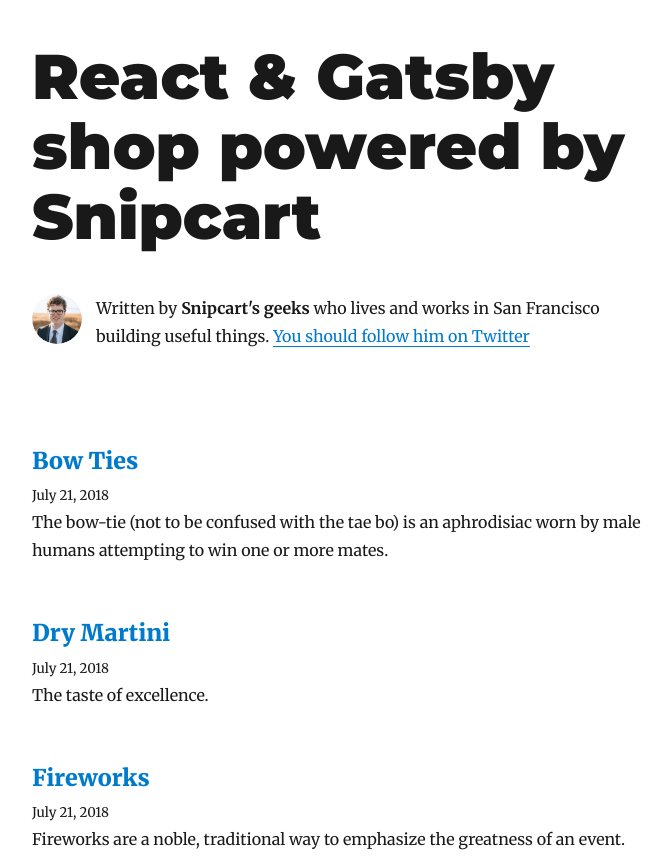
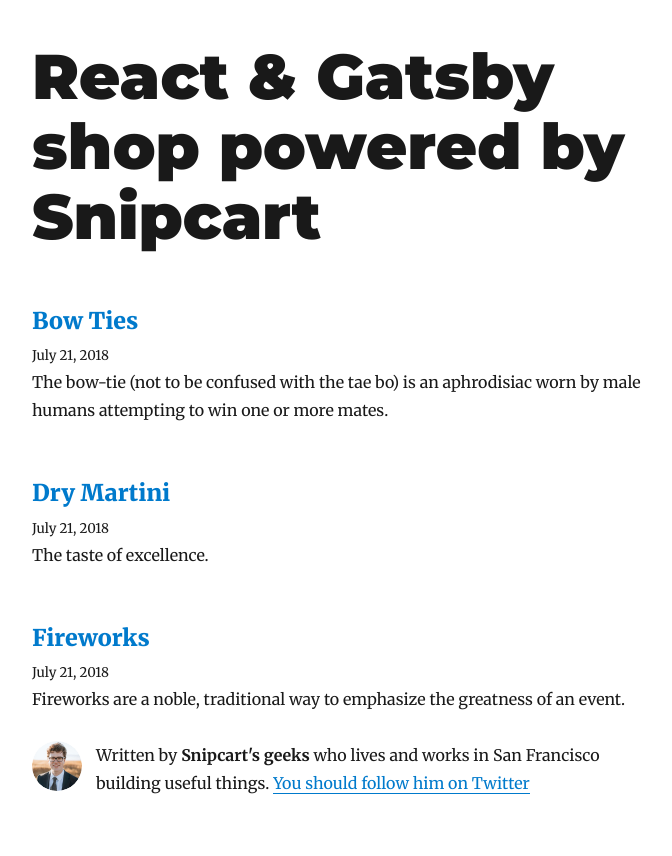
Before and after one commit to Dkinguag/Snipcart-gatsby-integration, a Gatsby site: page / in a window 1280 px wide. Shown: the top 856 px of the page, without its empty margins (293-965 px from the left). Built offline with nearby package versions, Linux system fonts and the light colour scheme; Gatsby itself is replaced by a stand-in of ours; some packages are replaced by stand-ins of ours.

Commit message:
Step 3 Completed

```diff
--- a/src/pages/index.js
+++ b/src/pages/index.js
@@ -15,7 +15,6 @@ class BlogIndex extends React.Component {
     return (
       <Layout location={this.props.location} title={siteTitle}>
         <SEO title="All posts" />
-        <Bio />
         {posts.map(({ node }) => {
           const title = node.frontmatter.title || node.fields.slug
           return (
@@ -38,10 +37,12 @@ class BlogIndex extends React.Component {
                     __html: node.frontmatter.description || node.excerpt,
                   }}
                 />
+
               </section>
             </article>
           )
         })}
+        <Bio/>
       </Layout>
     )
   }
```
